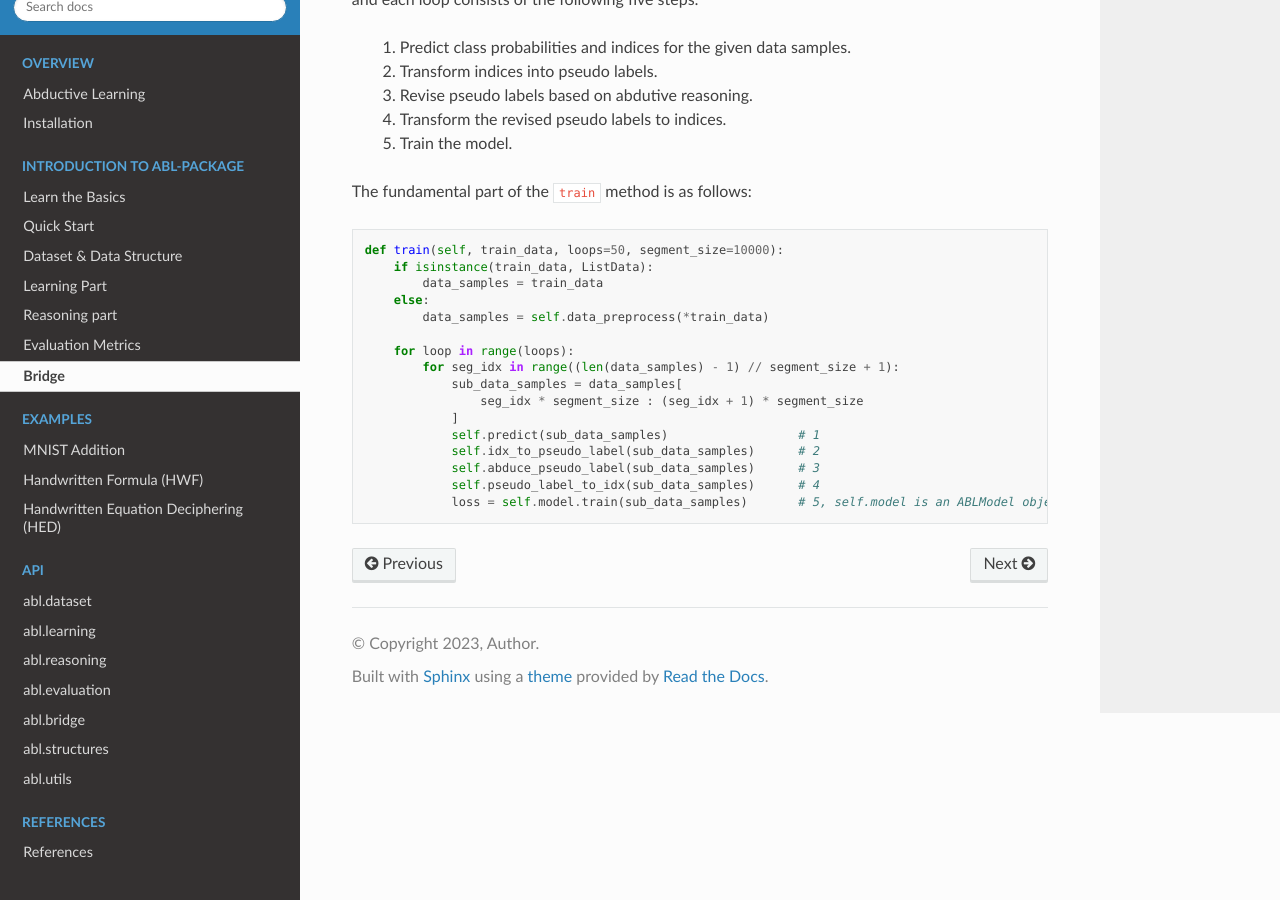
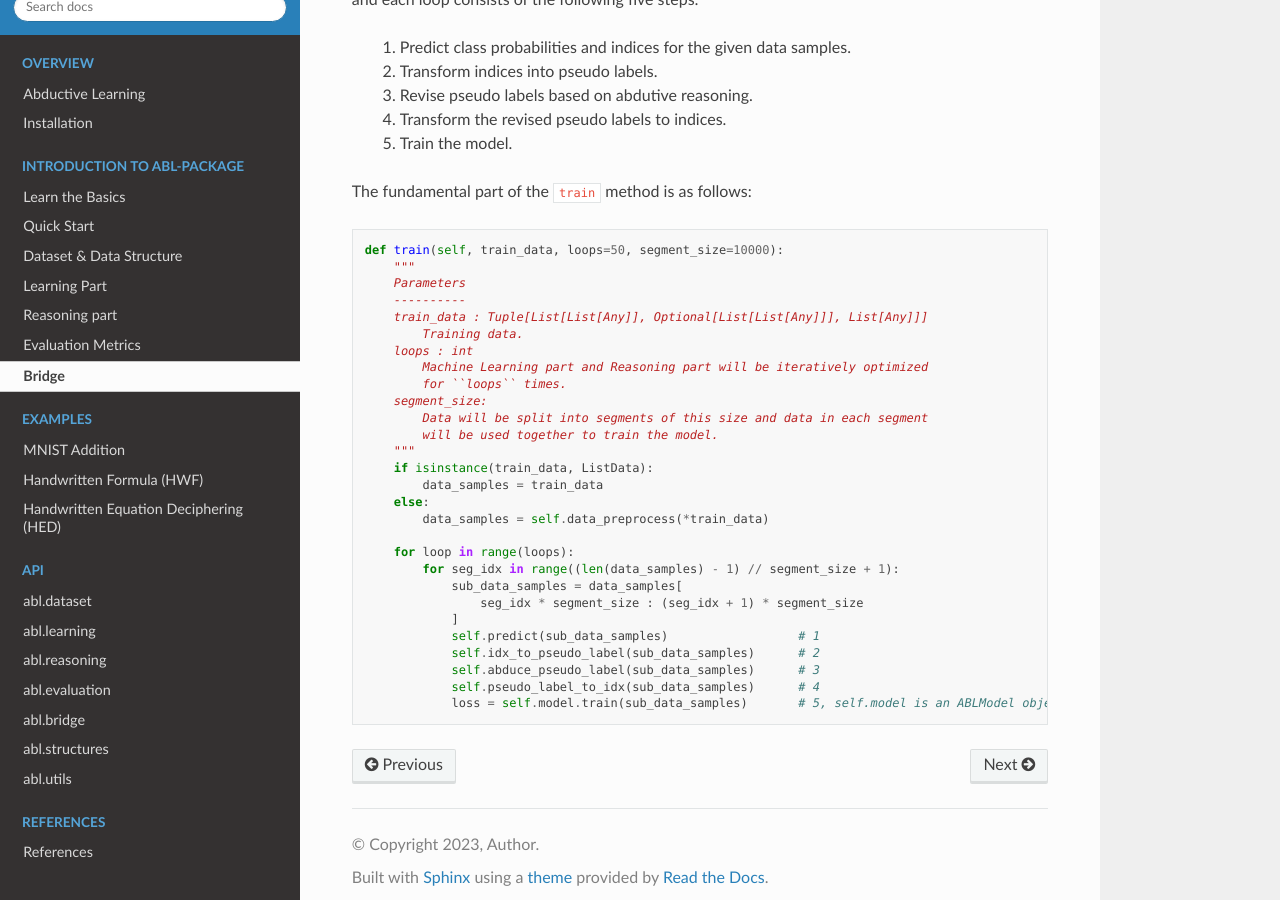
Before and after one commit to AbductiveLearning/ABLkit, a Sphinx documentation site: the page built from docs/Intro/Bridge.rst, in a window 1280 px wide and 900 px high, scrolled down 917 px. Built offline with Sphinx 7.4.7 and the Read the Docs theme 2.0.0, drawn with Linux system fonts in a browser that asks for light colours.

Commit message:
[MNT] resolve comments in Bridge.rst

```diff
--- a/docs/Intro/Bridge.rst
+++ b/docs/Intro/Bridge.rst
@@ -51,6 +51,18 @@ The fundamental part of the ``train`` method is as follows:
 .. code-block:: python
 
     def train(self, train_data, loops=50, segment_size=10000):
+        """
+        Parameters
+        ----------
+        train_data : Tuple[List[List[Any]], Optional[List[List[Any]]], List[Any]]]
+            Training data.
+        loops : int
+            Machine Learning part and Reasoning part will be iteratively optimized
+            for ``loops`` times.
+        segment_size:
+            Data will be split into segments of this size and data in each segment
+            will be used together to train the model.
+        """
         if isinstance(train_data, ListData):
             data_samples = train_data
         else:
```
